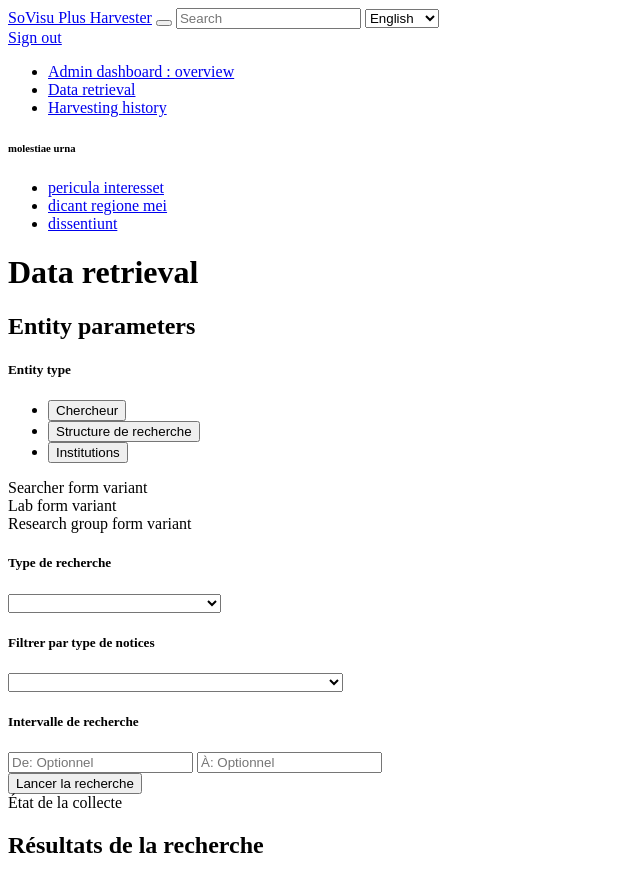
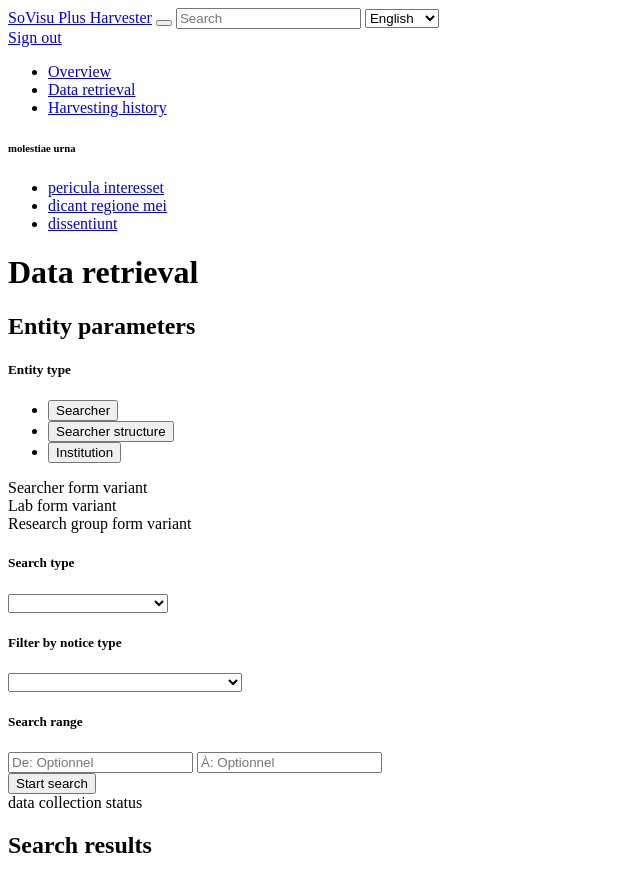
Before and after one commit to CRISalid-esr/svp-harvester, a Python web app: template app/templates/retrieve.html.jinja in a window 1280 px wide. Shown: the whole page, without its empty margins (0-640 px from the left). Run offline with Jinja, Linux system fonts and the light colour scheme; the template is opened without the code that fills it, so the values that code supplies are empty.

Commit message:
64 remove hard coded strings from templates (#83)
* Update command for I18N extract

* Remove hard coded strings

* Remove jinja block second_section from base.html.jinja

```diff
--- a/app/gui/routes/admin.py
+++ b/app/gui/routes/admin.py
@@ -12,7 +12,7 @@ router = APIRouter()
 async def overview(request: Request):
     """Return the overview page in the admin gui"""
     return get_templating_engine("admin", get_request_locale(request)).TemplateResponse(
-        "index.html.jinja",
+        "overview.html.jinja",
         {"request": request, "page": "overview", "locale": get_request_locale(request)},
     )
 
--- a/app/templates/base.html.jinja
+++ b/app/templates/base.html.jinja
@@ -42,7 +42,7 @@
                             <li class="nav-item">
                                 <a {% if page == "overview" %}class="nav-link  active"  aria-current="page" {% else %}class="nav-link" {% endif %} href="/admin?locale={{ locale }}">
                                     <span data-feather="home"></span>
-                                    {% trans %}Admin dashboard : overview{% endtrans %}
+                                    {% trans %}Overview{% endtrans %}
                                 </a>
                             </li>
                             <li class="nav-item">
@@ -98,16 +98,6 @@
 
                     {% endblock %}
 
-                    {%  block second_section %}
-                    <div class="bg-light ms-md-n2 ps-md-3 mt-2">
-                        <h2>{% block second_section_title %}second_section_title {% endblock %}</h2>
-
-                        {% block second_section_content %}
-
-                        {% endblock %}
-                    </div>
-                    {% endblock %}
-
                 {% endblock %}
             </main>
         </div>
--- a/app/templates/history.html.jinja
+++ b/app/templates/history.html.jinja
@@ -2,8 +2,8 @@
 {#  faire  le tempating de base du mockup figma #}
 
 
-{% block head_title %}Historique des collectes{% endblock %}
-{% block page_title %}Historique des collectes{% endblock %}<
+{% block head_title %}{% trans %}Harvesting history{% endtrans %}{% endblock %}
+{% block page_title %}{% trans %}Harvesting history{% endtrans %}{% endblock %}<
 {% block first_section_title %}Lorem ipsum{% endblock %}
 {%  block first_section_content %}
     <div class="row">
--- a/app/templates/index.html.jinja
+++ b/app/templates/overview.html.jinja
@@ -1,6 +1,6 @@
 {% extends "./base.html.jinja" %}
-{% block head_title %} index page {% endblock %}
-{% block page_title %}{% trans %}Admin dashboard : overview{% endtrans %} {% endblock %}
+{% block head_title %}{% trans %}Overview{% endtrans %}{% endblock %}
+{% block page_title %}{% trans %}Overview{% endtrans %} {% endblock %}
 {% block first_section_title %}{% endblock %}
 {%  block first_section_content %}{% endblock %}
 {% block second_section_title %}
--- a/app/templates/retrieve.html.jinja
+++ b/app/templates/retrieve.html.jinja
@@ -11,13 +11,13 @@
 
             <ul class="nav nav-pills mb-3" id="pills-tab" role="tablist">
               <li class="nav-item" role="presentation">
-                <button class="nav-link active" id="pills-searcher-tab" data-bs-toggle="pill" data-bs-target="#pills-searcher" type="button" role="tab" aria-controls="pills-searcher" aria-selected="true">Chercheur</button>
+                <button class="nav-link active" id="pills-searcher-tab" data-bs-toggle="pill" data-bs-target="#pills-searcher" type="button" role="tab" aria-controls="pills-searcher" aria-selected="true">{% trans %}Searcher{% endtrans %}</button>
               </li>
               <li class="nav-item" role="presentation">
-                <button class="nav-link" id="pills-laboratory-tab" data-bs-toggle="pill" data-bs-target="#pills-laboratory" type="button" role="tab" aria-controls="pills-laboratory" aria-selected="false">Structure de recherche</button>
+                <button class="nav-link" id="pills-laboratory-tab" data-bs-toggle="pill" data-bs-target="#pills-laboratory" type="button" role="tab" aria-controls="pills-laboratory" aria-selected="false">{% trans %}Searcher structure{% endtrans %}</button>
               </li>
               <li class="nav-item" role="presentation">
-                <button class="nav-link" id="pills-research-group-tab" data-bs-toggle="pill" data-bs-target="#pills-research-group" type="button" role="tab" aria-controls="pills-research-group" aria-selected="false">Institutions</button>
+                <button class="nav-link" id="pills-research-group-tab" data-bs-toggle="pill" data-bs-target="#pills-research-group" type="button" role="tab" aria-controls="pills-research-group" aria-selected="false">{% trans %}Institution{% endtrans %}</button>
               </li>
             <!--
               <li class="nav-item" role="presentation">
@@ -40,66 +40,64 @@
 
                 <div class="row">
                     <div class="col-md-6 col-12">
-                        <h5>Type de recherche</h5>
-                        <span hidden>Type d'événement </span>
+                        <h5>{% trans %}Search type{% endtrans %}</h5>
+                        <span hidden>{% trans %}Event type{% endtrans %}</span>
                         <select class="form-select mt-3 mb-3" aria-label="Default select example">
                             <option selected disabled value=""></option>
-                            <option value="all">Recherche Globale</option>
-                            <option value="new">Rechercher les nouveautés</option>
-                            <option value="updated">Rechercher les mises à jour</option>
-                            <option value="unchanged">rechercher les correspondances</option>
+                            <option value="all">{% trans %}Comprehensive search{% endtrans %}</option>
+                            <option value="new">{% trans %}Novelty search{% endtrans %}</option>
+                            <option value="updated">{% trans %}Search for updates{% endtrans %}</option>
+                            <option value="unchanged">{% trans %}Search for matches{% endtrans %}</option>
                         </select>
                     </div>
                     <div class="col-md-6 col-12">
-                        <h5>Filtrer par type de notices</h5>
+                        <h5>{% trans %}Filter by notice type{% endtrans %}</h5>
 
                         <select class="form-select mt-3 mb-3" aria-label="Default select example">
                             <option selected disabled value=""></option>
-                            <option value="ART">Article dans une revue</option>
-                            <option value="COMM">Communication dans un congrès</option>
-                            <option value="POSTER">Poster de conférence</option>
-                            <option value="PROCEEDINGS">Recueil des communications</option>
-                            <option value="ISSUE">N°spécial de revue</option>
-                            <option value="OUV">Ouvrages</option>
-                            <option value="COUV">Chapitre d'ouvrage</option>
-                            <option value="BLOG">Article de blog scientifique</option>
-                            <option value="NOTICE">Notice d’encyclopédie ou de dictionnaire</option>
-                            <option value="TRAD">Traduction</option>
-                            <option value="PATENT">Brevet</option>
-                            <option value="BLOG">Article de blog scientifique</option>
-                            <option value="OTHER">Autre publication scientifique</option>
-                            <option value="UNDEFINED">Pré-publication, Document de travail</option>
-                            <option value="REPORT">Rapport</option>
-                            <option value="THESE">Thèse</option>
-                            <option value="HDR">HDR</option>
-                            <option value="LECTURE">Cours</option>
-                            <option value="MEM">Mémoire d'étudiant</option>
-                            <option value="IMG">Image</option>
-                            <option value="VIDEO">Vidéo</option>
-                            <option value="SON">Son</option>
-                            <option value="MAP">Carte</option>
-                            <option value="SOFTWARE">Son</option>
-                            <option value="SON">Logiciel</option>
-                            <option value="PRESCONF">Document associé à des manifestations scientifiques</option>
-                            <option value="CREPORT">Chapitre de rapport</option>
-                            <option value="ETABTHESE">Thèse d'établissement</option>
-                            <option value="MEMLIC">typdoc_MEMLIC</option>
-                            <option value="NOTE">Note de lecture</option>
-                            <option value="OTHERREPORT">Autre rapport, séminaire, workshop</option>
-                            <option value="REPACT">Rapport d'activité</option>
-                            <option value="SYNTHESE">Notes de synthèse</option>
+                            <option value="ART">{% trans %}Journal article{% endtrans %}</option>
+                            <option value="COMM">{% trans %}Conference presentation{% endtrans %}</option>
+                            <option value="POSTER">{% trans %}Conference poster{% endtrans %}</option>
+                            <option value="PROCEEDINGS">{% trans %}Proceedings{% endtrans %}</option>
+                            <option value="ISSUE">{% trans %}Special journal issue{% endtrans %}</option>
+                            <option value="OUV">{% trans %}Book{% endtrans %}</option>
+                            <option value="COUV">{% trans %}Book chapter{% endtrans %}</option>
+                            <option value="BLOG">{% trans %}Scientific blog post{% endtrans %}</option>
+                            <option value="NOTICE">{% trans %}Encyclopedia or dictionary notice{% endtrans %}</option>
+                            <option value="TRAD">{% trans %}Translation{% endtrans %}</option>
+                            <option value="PATENT">{% trans %}Patent{% endtrans %}</option>
+                            <option value="OTHER">{% trans %}Other scientific publication{% endtrans %}</option>
+                            <option value="UNDEFINED">{% trans %}Working paper{% endtrans %}</option>
+                            <option value="REPORT">{% trans %}Report{% endtrans %}</option>
+                            <option value="THESE">{% trans %}Thésis{% endtrans %}</option>
+                            <option value="HDR">{% trans %}HDR{% endtrans %}</option>
+                            <option value="LECTURE">{% trans %}Lecture{% endtrans %}</option>
+                            <option value="MEM">{% trans %}Student thesis{% endtrans %}</option>
+                            <option value="IMG">{% trans %}Image{% endtrans %}</option>
+                            <option value="VIDEO">{% trans %}Video{% endtrans %}</option>
+                            <option value="SON">{% trans %}Sound{% endtrans %}</option>
+                            <option value="MAP">{% trans %}Map{% endtrans %}</option>
+                            <option value="SOFTWARE">{% trans %}Software{% endtrans %}</option>
+                            <option value="PRESCONF">{% trans %}Document for scientific events{% endtrans %}</option>
+                            <option value="CREPORT">{% trans %}Report Chapter{% endtrans %}</option>
+                            <option value="ETABTHESE">{% trans %}Establishment thesis{% endtrans %}</option>
+                            <option value="MEMLIC">{% trans %}typdoc_MEMLIC{% endtrans %}</option>
+                            <option value="NOTE">{% trans %}Reading note{% endtrans %}</option>
+                            <option value="OTHERREPORT">{% trans %}Other reports, seminars, workshops{% endtrans %}</option>
+                            <option value="REPACT">{% trans %}Activity report{% endtrans %}</option>
+                            <option value="SYNTHESE">{% trans %}Summary notes{% endtrans %}</option>
                         </select>
                     </div>
                  </div>
 
-                <h5>Intervalle de recherche</h5>
+                <h5>{% trans %}Search range{% endtrans %}</h5>
                 <span></span>
                 <div class="input-group mt-3 mb-3">
                     <input type="text" aria-label="Since date" class="form-control" placeholder="De: Optionnel">
                     <input type="text" aria-label="Last date" class="form-control" placeholder="À: Optionnel">
                 </div>
                 <div class="d-grid gap-2 d-md-flex justify-content-md-end">
-                    <button type="submit" class="btn btn-primary" id="run-retrieval-btn"><i class="bi bi-search"></i> Lancer la recherche</button>
+                    <button type="submit" class="btn btn-primary" id="run-retrieval-btn"><i class="bi bi-search"></i>{% trans %}Start search{% endtrans %}</button>
                 </div>
 
             </form>
@@ -107,7 +105,7 @@
         <div class="col-md-1 order-md-2 d-none d-md-block"></div>
         <div class="col-md-3 order-md-3 col-12">
             <div class="card bg-light mb-3 ms-auto">
-                <div class="card-header">État de la collecte</div>
+                <div class="card-header">{% trans %}data collection status{% endtrans %}</div>
                 <div class="card-body">
                     <ul class="list-group list-group-flush" id="harvesting-progress-widgets-container">
 
@@ -118,14 +116,17 @@
         </div>
     </div>
 
-{% endblock %}
+    <div class="bg-light ms-md-n2 ps-md-3 mt-2">
+        <h2>{% trans %}Search results{% endtrans %}</h2>
 
 
-{% block second_section_title %} Résultats de la recherche {% endblock %}
-{% block second_section_content %}
     <div>
-                                <table id="references-table">
+        <table id="references-table">
 
-                                </table>
-                            </div>
+        </table>
+    </div>
+
+    </div>
+
+
 {% endblock %}
```
Also changed, not shown: README.md, locales/en_US/LC_MESSAGES/admin.po, locales/fr_FR/LC_MESSAGES/admin.po, 3 other files.
